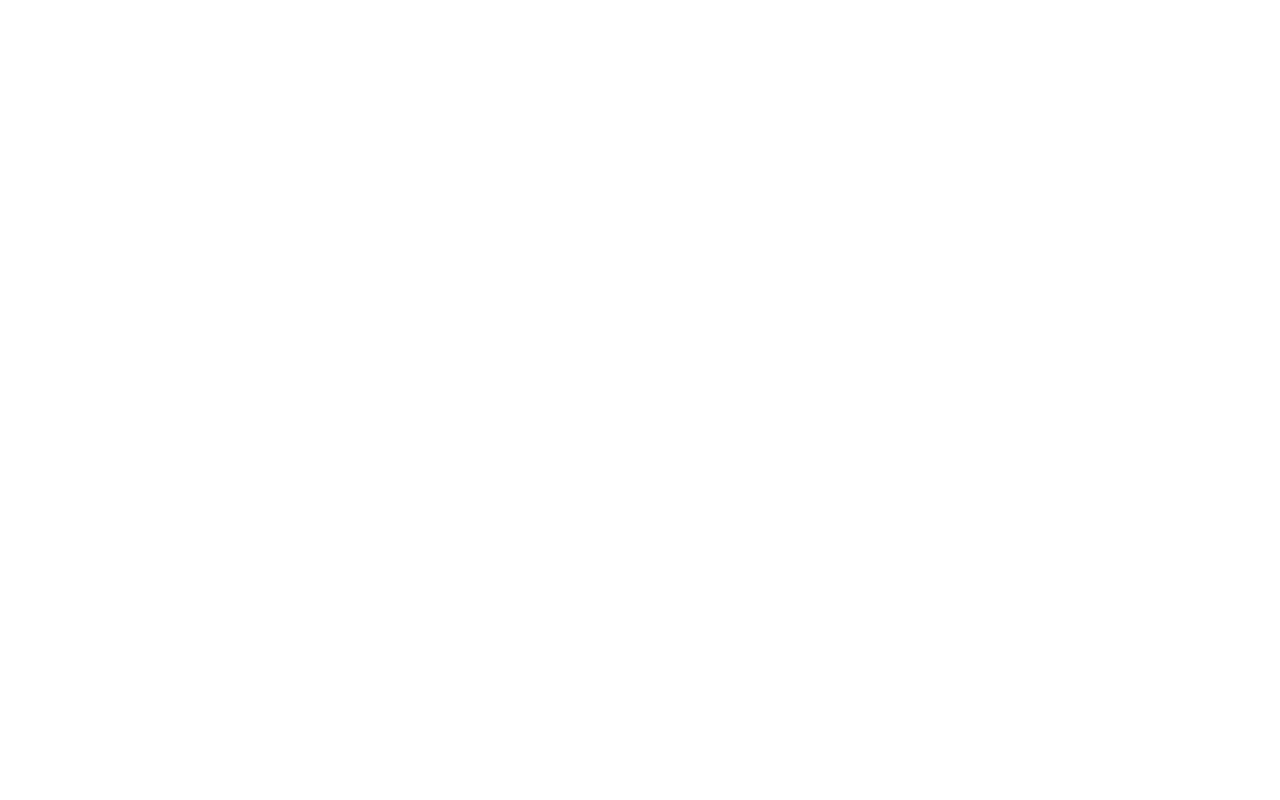
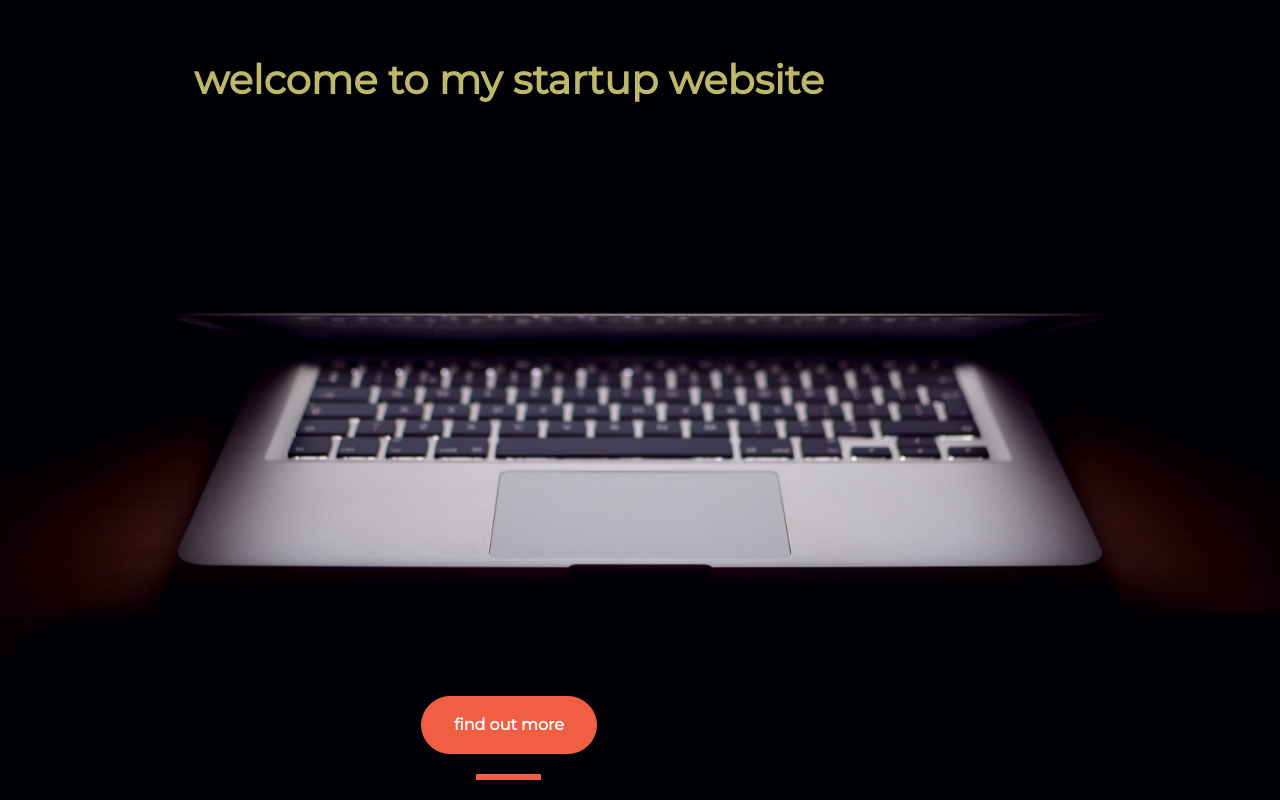
Before and after one commit to mehul-karthik-thella/brain-github.io, a plain HTML site: page index.html in a window 1280 px wide. Drawn offline with nearby package versions, Linux system fonts and the light colour scheme.

Commit message:
Add files via upload

```diff
--- a/index.html
+++ b/index.html
@@ -4,8 +4,22 @@
 	<meta charset="utf-8">
 	<meta name="viewport" content="width=device-width, initial-scale=1">
 	<title>index</title>
+	<link href="https://fonts.googleapis.com/css?family=Montserrat" rel="stylesheet">
+    <link href="https://cdn.jsdelivr.net/npm/bootstrap@5.1.3/dist/css/bootstrap.min.css" rel="stylesheet" integrity="sha384-1BmE4kWBq78iYhFldvKuhfTAU6auU8tT94WrHftjDbrCEXSU1oBoqyl2QvZ6jIW3" crossorigin="anonymous">
+   	<link rel="stylesheet" type="text/css" href="mystartup.css">
 </head>
 <body>
+	<div class="container d-flex align-items-end h-100">
+  		<div class="row">
+  			<div class="buffer">
+  				<center><h1><header>welcome to my startup website</header></h1></center>
+  			</div>
+  			<section class="text-center">
+  			<a href="https://mailchi.mp/febcd9c8497e/mehulstudents"><button type="button" class="btn btn-primary">find out more</button>
+  			<hr>
 
+  			</section>
+  		</div>
+  	</div>
 </body>
 </html>
```
